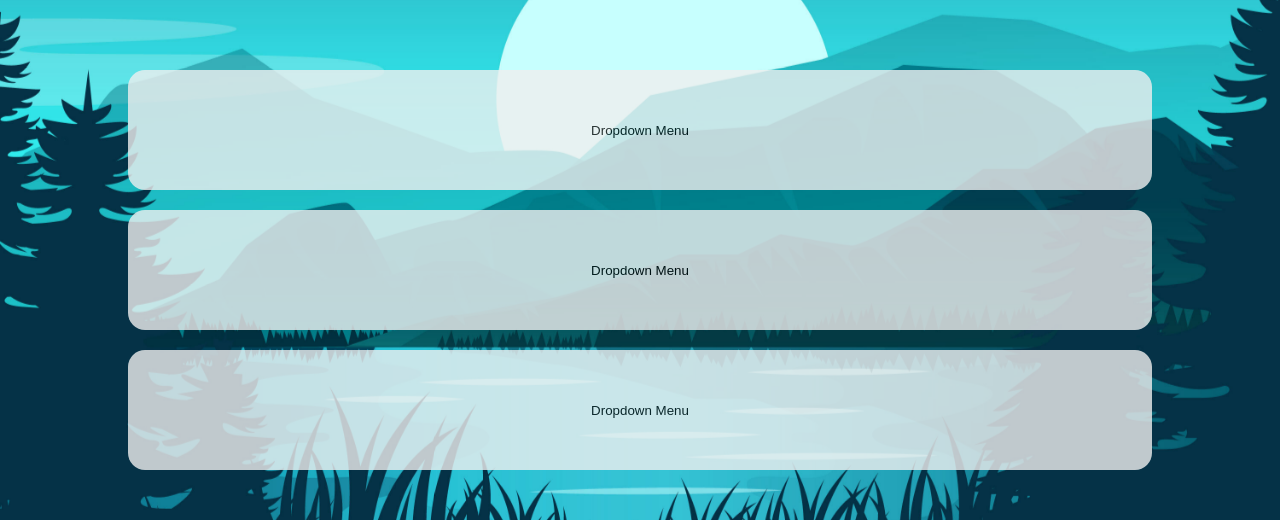
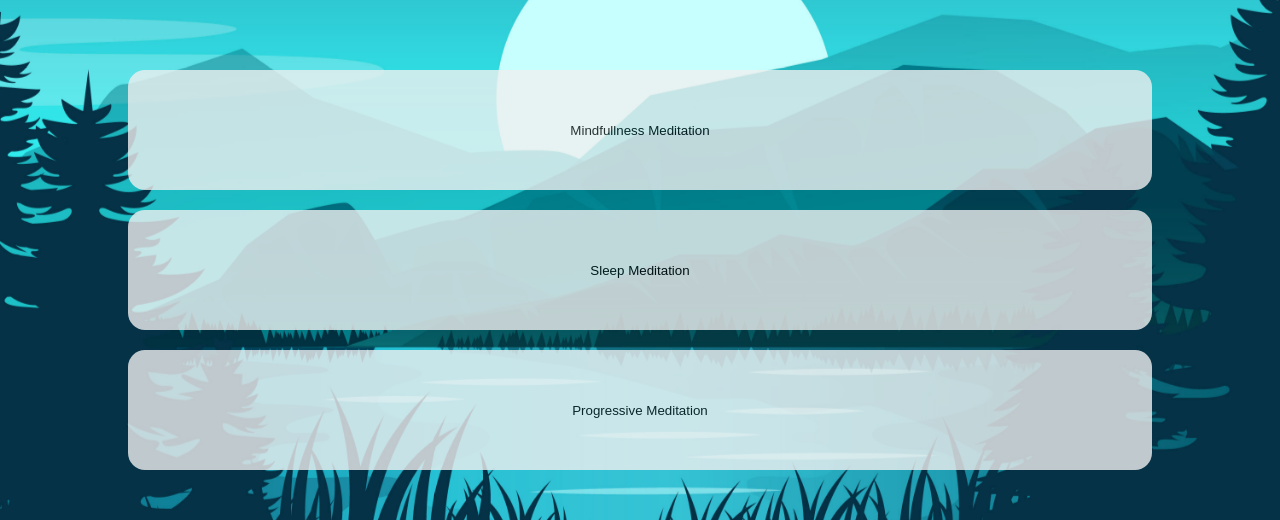
Before and after one commit to ateki/MindfullnessApp, a React (Create React App) app: page /meditations in a window 1280 px wide. Shown: the part 150-670 px from the top of the page. Built offline with nearby package versions, Linux system fonts and the light colour scheme; a web font is replaced by a local one.

Commit message:
adds working links and titles to meditation page

```diff
--- a/src/sub-pages/Meditations.js
+++ b/src/sub-pages/Meditations.js
@@ -82,40 +82,40 @@ function Meditations() {
         <div className="dropdownContainer">
             <div className="dropdown">
             <button className={style} onClick={() => {toggleDropdown(); changeStyle()}}>
-                Dropdown Menu
+                Mindfullness Meditation
             </button>
             {isDropdownOpen && (
                 <div className="dropdown-menu">
-                <button className="dropdown-item" onClick={() => redirect('https://www.youtube.com/watch?v=EPGEzXuTg4s&list=RDEPGEzXuTg4s&start_radio=1')}>Button 1</button>
-                <button className="dropdown-item" onClick={() => redirect('https://www.youtube.com/watch?v=EPGEzXuTg4s&list=RDEPGEzXuTg4s&start_radio=1')}>Button 2</button>
-                <button className="dropdown-item" onClick={() => redirect('https://www.youtube.com/watch?v=EPGEzXuTg4s&list=RDEPGEzXuTg4s&start_radio=1')}>Button 3</button>
-                <button className="dropdown-item" onClick={() => redirect('https://www.youtube.com/watch?v=EPGEzXuTg4s&list=RDEPGEzXuTg4s&start_radio=1')}>Button 4</button>
+                <button className="dropdown-item" onClick={() => redirect('https://www.youtube.com/watch?v=ssss7V1_eyA')}>5 min - Mindfulness Meditation</button>
+                <button className="dropdown-item" onClick={() => redirect('https://www.youtube.com/watch?v=kH-OQn5Ui8g')}>7 min - Beginner Mindfulness Meditation</button>
+                <button className="dropdown-item" onClick={() => redirect('https://www.youtube.com/watch?v=ZToicYcHIOU')}>10 min - Daily Mindfulness Meditation</button>
+                <button className="dropdown-item" onClick={() => redirect('https://www.youtube.com/watch?v=6DQTcdOhRb8')}>10 min - Mindfulness Meditation</button>
                 </div>
                 )}
             </div>
             <div className="dropdown">
             <button className={style2} onClick={() => {toggleDropdown2(); changeStyle2()}}>
-                Dropdown Menu
+                Sleep Meditation
             </button>
             {isDropdownOpen2 && (
                 <div className="dropdown-menu">
-                <button className="dropdown-item" onClick={() => redirect('https://www.youtube.com/watch?v=cusA8wYBZKU')}>Button 1</button>
-                <button className="dropdown-item" onClick={() => redirect('https://www.youtube.com/watch?v=EPGEzXuTg4s&list=RDEPGEzXuTg4s&start_radio=1')}>Button 2</button>
-                <button className="dropdown-item" onClick={() => redirect('https://www.youtube.com/watch?v=EPGEzXuTg4s&list=RDEPGEzXuTg4s&start_radio=1')}>Button 3</button>
-                <button className="dropdown-item" onClick={() => redirect('https://www.youtube.com/watch?v=EPGEzXuTg4s&list=RDEPGEzXuTg4s&start_radio=1')}>Button 4</button>
+                <button className="dropdown-item" onClick={() => redirect('https://www.youtube.com/watch?v=aEqlQvczMJQ')}>10 min - Meditation For Sleep</button>
+                <button className="dropdown-item" onClick={() => redirect('https://www.youtube.com/watch?v=rvaqPPjtxng')}>20 min - Guided Sleep & Deep Relaxation</button>
+                <button className="dropdown-item" onClick={() => redirect('https://www.youtube.com/watch?v=TP2gb2fSYXY')}>12 min - Guided Sleep Meditation</button>
+                <button className="dropdown-item" onClick={() => redirect('https://www.youtube.com/watch?v=U6Ay9v7gK9w')}>3 hour - Sleep Talk-Down Guided Meditation</button>
                 </div>
                 )}
             </div>
             <div className="dropdown">
             <button className={style3} onClick={() => {toggleDropdown3(); changeStyle3()}}>
-                Dropdown Menu
+                Progressive Meditation
             </button>
             {isDropdownOpen3 && (
                 <div className="dropdown-menu">
-                <button className="dropdown-item" onClick={() => redirect('https://www.youtube.com/watch?v=EPGEzXuTg4s&list=RDEPGEzXuTg4s&start_radio=1')}>Button 1</button>
-                <button className="dropdown-item" onClick={() => redirect('https://www.youtube.com/watch?v=EPGEzXuTg4s&list=RDEPGEzXuTg4s&start_radio=1')}>Button 2</button>
-                <button className="dropdown-item" onClick={() => redirect('https://www.youtube.com/watch?v=EPGEzXuTg4s&list=RDEPGEzXuTg4s&start_radio=1')}>Button 3</button>
-                <button className="dropdown-item" onClick={() => redirect('https://www.youtube.com/watch?v=EPGEzXuTg4s&list=RDEPGEzXuTg4s&start_radio=1')}>Button 4</button>
+                <button className="dropdown-item" onClick={() => redirect('https://www.youtube.com/watch?v=D7QoBABZu8k')}>11 min - Progressive Muscle Relaxation</button>
+                <button className="dropdown-item" onClick={() => redirect('https://www.youtube.com/watch?v=9GURt2pvdAg')}>8min - Progressive Relaxation</button>
+                <button className="dropdown-item" onClick={() => redirect('https://www.youtube.com/watch?v=Tt_zQcNbpg8')}>18 to 30 min - Alpha Guided Relaxation</button>
+                <button className="dropdown-item" onClick={() => redirect('https://www.youtube.com/watch?v=F28MGLlpP90')}>13 min - Breathing and Relaxation</button>
                 </div>
                 )}
             </div>
```
